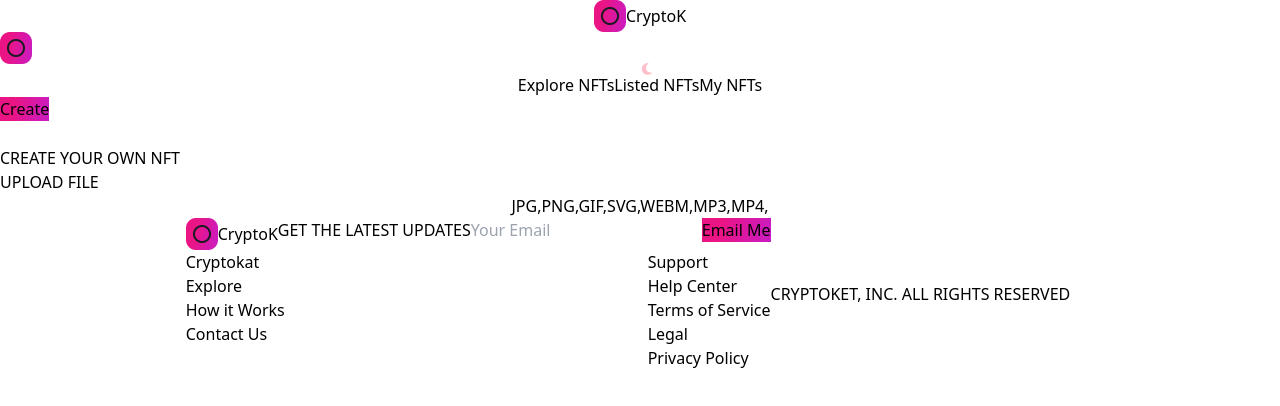
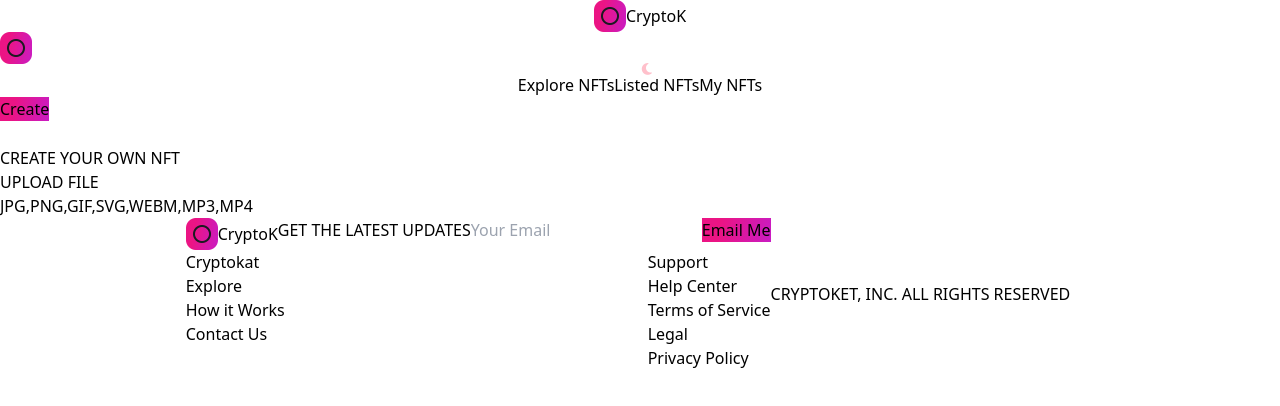
Before and after one commit to Adithya-jh/NFT-MRPL, a Next.js app: page /createNft in a window 1280 px wide. Shown: the top 406 px of the page. Built offline with nearby package versions, Linux system fonts and the light colour scheme.

Commit message:
done pretty decent upload button

```diff
--- a/src/pages/createNft.js
+++ b/src/pages/createNft.js
@@ -49,7 +49,7 @@ const create_Nft = () => {
 
   const fileStyle2 = useMemo(
     () =>
-      `'dark:bg-nft-black-1 bg-white border dark:border-red border-nft-gray-2 flex flex-row pt-5 pb-5 pr-5 items-center rounded-sm border-dashed'
+      `'dark:bg-black bg-white border dark:border-red border-nft-gray-2 flex flex-row pt-5 pb-5 pr-5 items-center rounded-sm border-dashed'
       ${isDragActive && 'border-file-active'}
       ${isDragAccept && 'border-file-accept'}
       ${isDragReject && 'border-file-reject'}
@@ -69,16 +69,16 @@ const create_Nft = () => {
             <p className="font-poppins dark:text-white mt-6 text-nft-black-1 font-semibold text-lg">
               UPLOAD FILE
             </p>
-            <div className="relative mt-6 pb-5 pt-5 h-500">
+            <div className="relative mt-6 pb-5 pt-5 h-500 border border-dashed">
               <div
                 {...getRootProps()}
-                className={fileStyle2}
-                // className="w-[50%] dark:bg-nft-black-1 bg-white border dark:border-white border-nft-gray-2 p-5 flex flex-row items-center rounded-sm border-dashed"
+                // className={fileStyle2}
+                className="dark:bg-nft-black-1  dark:border-white border-nft-gray-2 p-5 flex flex-row items-center rounded-sm border-dashed"
               >
                 <input {...getInputProps()} />
-                <div className="flexCenter flex-col text-center">
-                  <p className="font-poppins dark:text-white mt-6 text-nft-black-1 font-semibold text-lg">
-                    JPG,PNG,GIF,SVG,WEBM,MP3,MP4,
+                <div className="flex justify-center mt-6 mb-6 pt-6 items-center  text-center w-full h-[100%]">
+                  <p className="font-poppins z-2 light:text-black font-semibold text-lg">
+                    JPG,PNG,GIF,SVG,WEBM,MP3,MP4
                   </p>
                 </div>
               </div>
```
